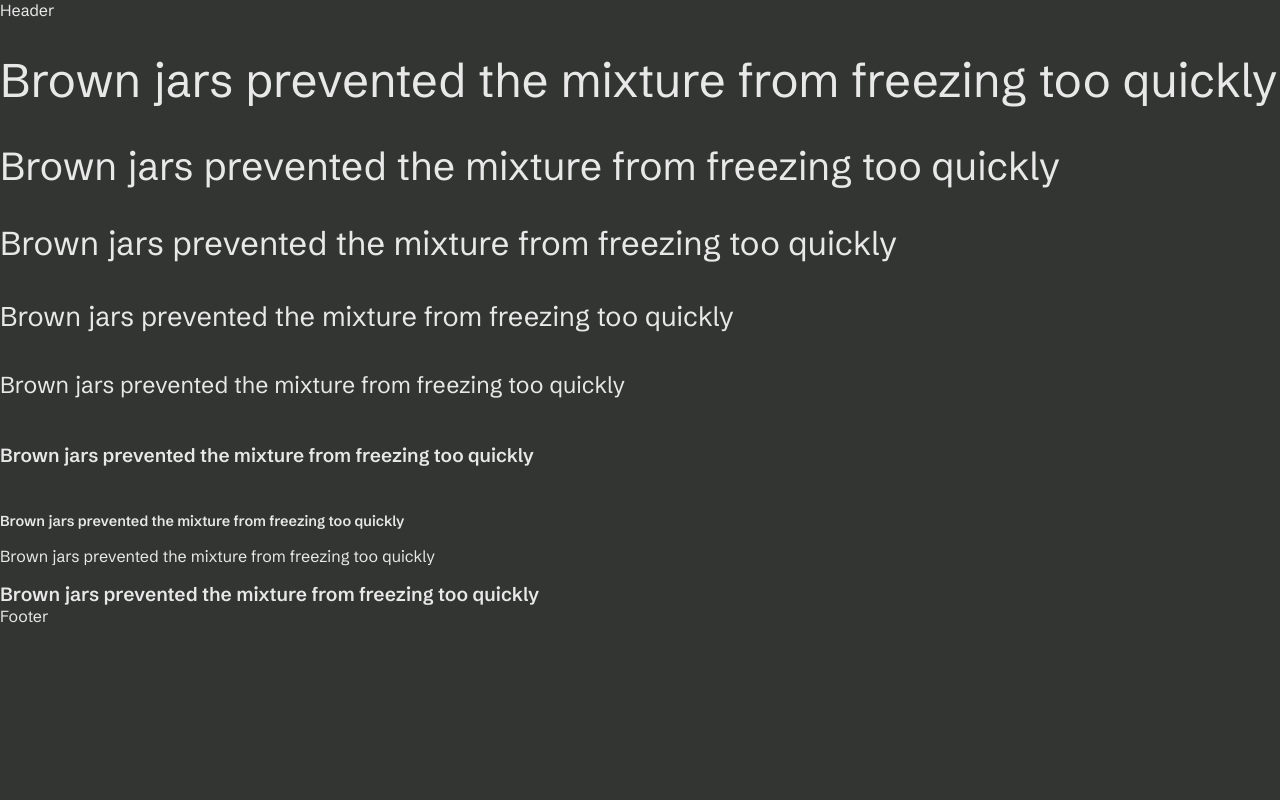
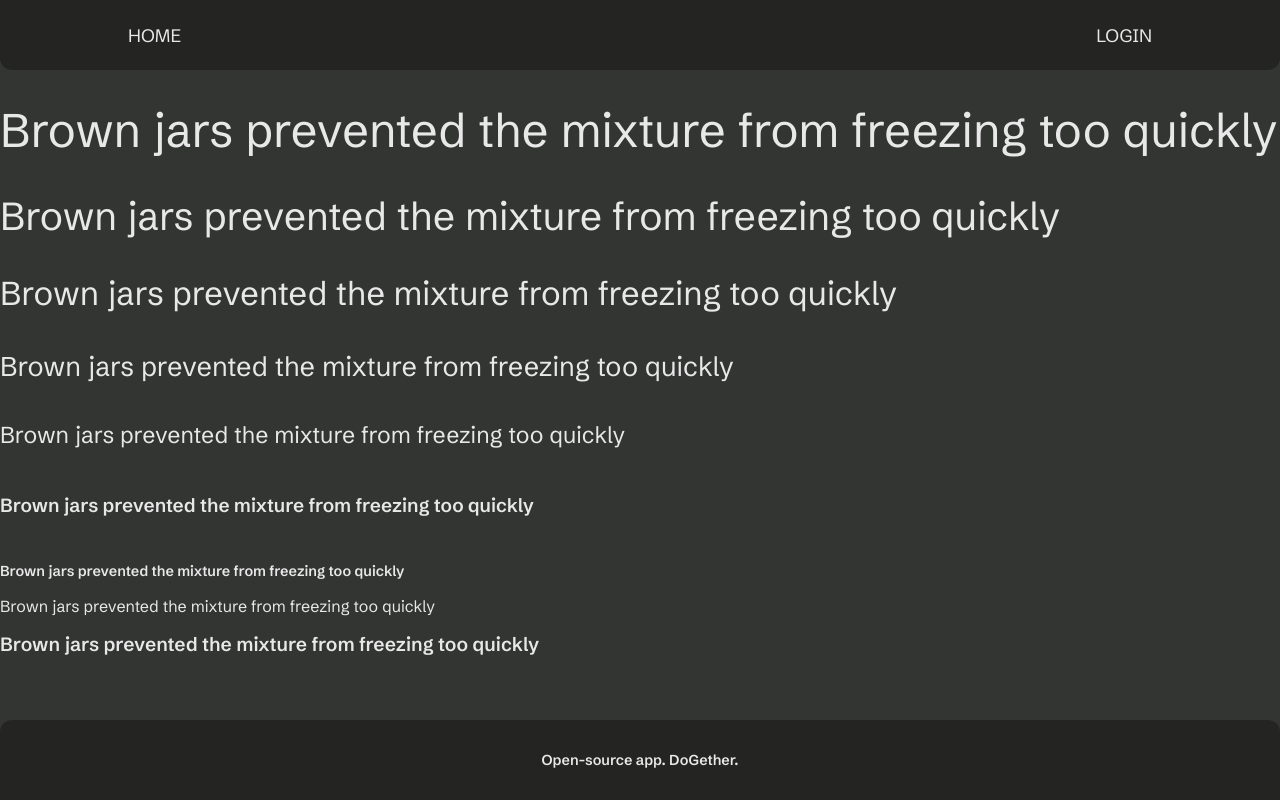
Before and after one commit to Aster0N/dogether, a React (Vite) app: page / in a window 1280 px wide. Built offline with nearby package versions, Linux system fonts and the light colour scheme.

Commit message:
changed layout elements positioning. styled header and footer

```diff
--- /dev/null
+++ b/src/app/layout/MainLayout.module.scss
@@ -0,0 +1,9 @@
+.layout {
+  min-height: 100vh;
+  display: flex;
+  flex-direction: column;
+
+  main {
+    flex: 1 1 auto;
+  }
+}
--- a/src/app/layout/MainLayout.tsx
+++ b/src/app/layout/MainLayout.tsx
@@ -1,5 +1,6 @@
 import { Footer, Header } from "@/widgets/"
 import type { FC, ReactNode } from "react"
+import cl from './MainLayout.module.scss'
 
 interface MainLayoutProps {
   children: ReactNode
@@ -7,11 +8,11 @@ interface MainLayoutProps {
 
 const MainLayout: FC<MainLayoutProps> = ({ children }) => {
   return (
-    <>
+    <div className={cl.layout}>
       <Header />
       <main>{children}</main>
       <Footer />
-    </>
+    </div>
   )
 }
 
--- /dev/null
+++ b/src/widgets/Footer/ui/Footer.module.scss
@@ -0,0 +1,11 @@
+@use "@/app/styles/variables.scss" as *;
+
+.footer {
+  background-color: $darker;
+  border-top-left-radius: $br;
+  border-top-right-radius: $br;
+  height: 80px;
+  display: flex;
+  justify-content: center;
+  align-items: center;
+}
--- a/src/widgets/Footer/ui/Footer.tsx
+++ b/src/widgets/Footer/ui/Footer.tsx
@@ -1,5 +1,11 @@
+import cl from "./Footer.module.scss"
+
 const Footer = () => {
-  return <footer>Footer</footer>
+  return (
+    <footer className={cl.footer}>
+      <span className="_small">Open-source app. DoGether.</span>
+    </footer>
+  )
 }
 
 export default Footer
--- /dev/null
+++ b/src/widgets/Header/ui/Header.module.scss
@@ -0,0 +1,17 @@
+@use "@/app/styles/variables.scss" as *;
+
+.header {
+  background-color: $darker;
+  border-bottom-left-radius: $br;
+  border-bottom-right-radius: $br;
+  height: 70px;
+  display: flex;
+  justify-content: center;
+  align-items: center;
+}
+
+.nav {
+  width: 80vw;
+  display: flex;
+  justify-content: space-between;
+}
--- a/src/widgets/Header/ui/Header.tsx
+++ b/src/widgets/Header/ui/Header.tsx
@@ -1,5 +1,14 @@
+import cl from "./Header.module.scss"
+
 const Header = () => {
-  return <header>Header</header>
+  return (
+    <header className={cl.header}>
+      <nav className={cl.nav}>
+        <span className="_btn-large">home</span>
+        <span className="_btn-large">login</span>
+      </nav>
+    </header>
+  )
 }
 
 export default Header
```
